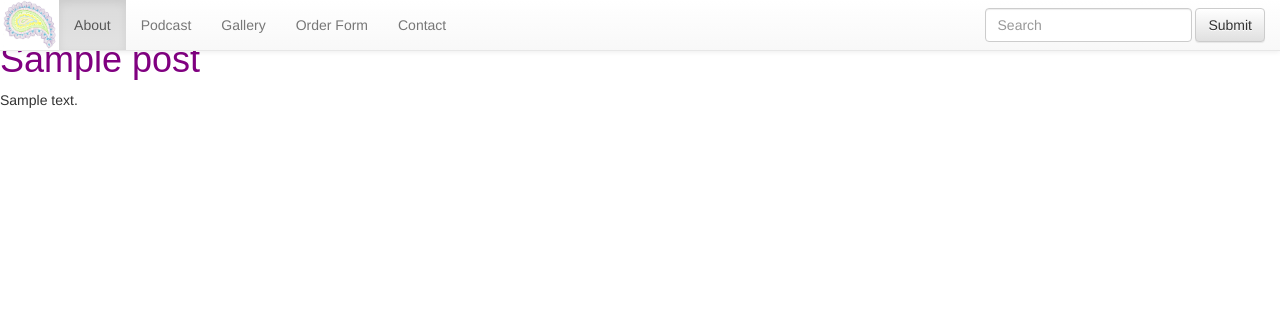
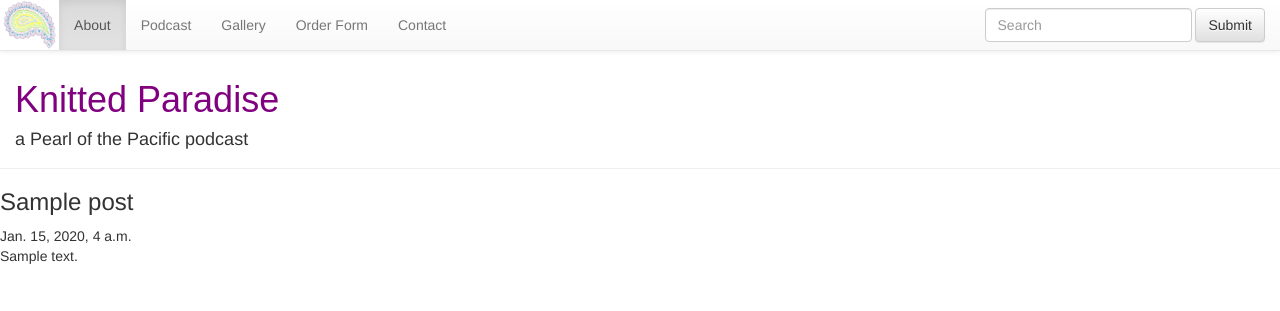
Before and after one commit to LRPP/Pearl-of-the-Pacific, a Django app: template blog/templates/blog/episode.html in a window 1280 px wide. Shown: the top 311 px of the page. Run offline with Django 3.2, Linux system fonts and the light colour scheme; the template is opened without the code that fills it: values that come from a table or form of the project are taken from there, others are empty; tables that the repository leaves empty hold one stand-in row (values such as "Sample post"); some libraries are stand-ins or nearby versions.

Commit message:
adding episode page and view

```diff
--- a/blog/templates/blog/episode.html
+++ b/blog/templates/blog/episode.html
@@ -2,13 +2,18 @@
 
 {% block content %}
 
-<div class="post">
+<div class="page-header">
+  <h1>Knitted Paradise</h1>
+  <h4>a Pearl of the Pacific podcast</h4>
+</div>
+
+<div>
+  <h3>{{ post.title }}</h3>
   {% if post.published_date %}
     <div class="date">
       {{ post.published_date }}
     </div>
   {% endif %}
-    <h1>{{ post.title }}</h1>
   <p>{{ post.text|linebreaksbr }}</p>
 </div>
 
--- a/blog/templates/blog/podcast.html
+++ b/blog/templates/blog/podcast.html
@@ -10,7 +10,7 @@
   <div class="col-xs-12 col-md-9">
     {% for post in posts %}
       <div class="posts">
-        <h3>{{ post.title }}</h3>
+        <h3><a href="{% url 'episode' pk=post.pk %}">{{ post.title }}</a></h3>
         <p>{{ post.published_date }}</p>
         <p>{{ post.text|linebreaksbr }}</p>
         <hr>
--- a/blog/urls.py
+++ b/blog/urls.py
@@ -4,7 +4,7 @@ from . import views
 urlpatterns = [
     url(r'^$', views.home , name='home'),
     url(r'^podcast$', views.podcast, name='podcast'),
-    url(r'^post/(?P<pk>\d+)/$', views.episode, name='episode'),
+    url(r'^episode/(?P<pk>\d+)/$', views.episode, name='episode'),
     url(r'^gallery$', views.gallery , name='gallery'),
     url(r'^orderform$', views.orderform , name='orderform'),
     url(r'^about$', views.about , name='about'),
```
Also changed, not shown: blog/views.py (+4 -3 lines). Lines whose indentation alone changed are shown as unchanged.
